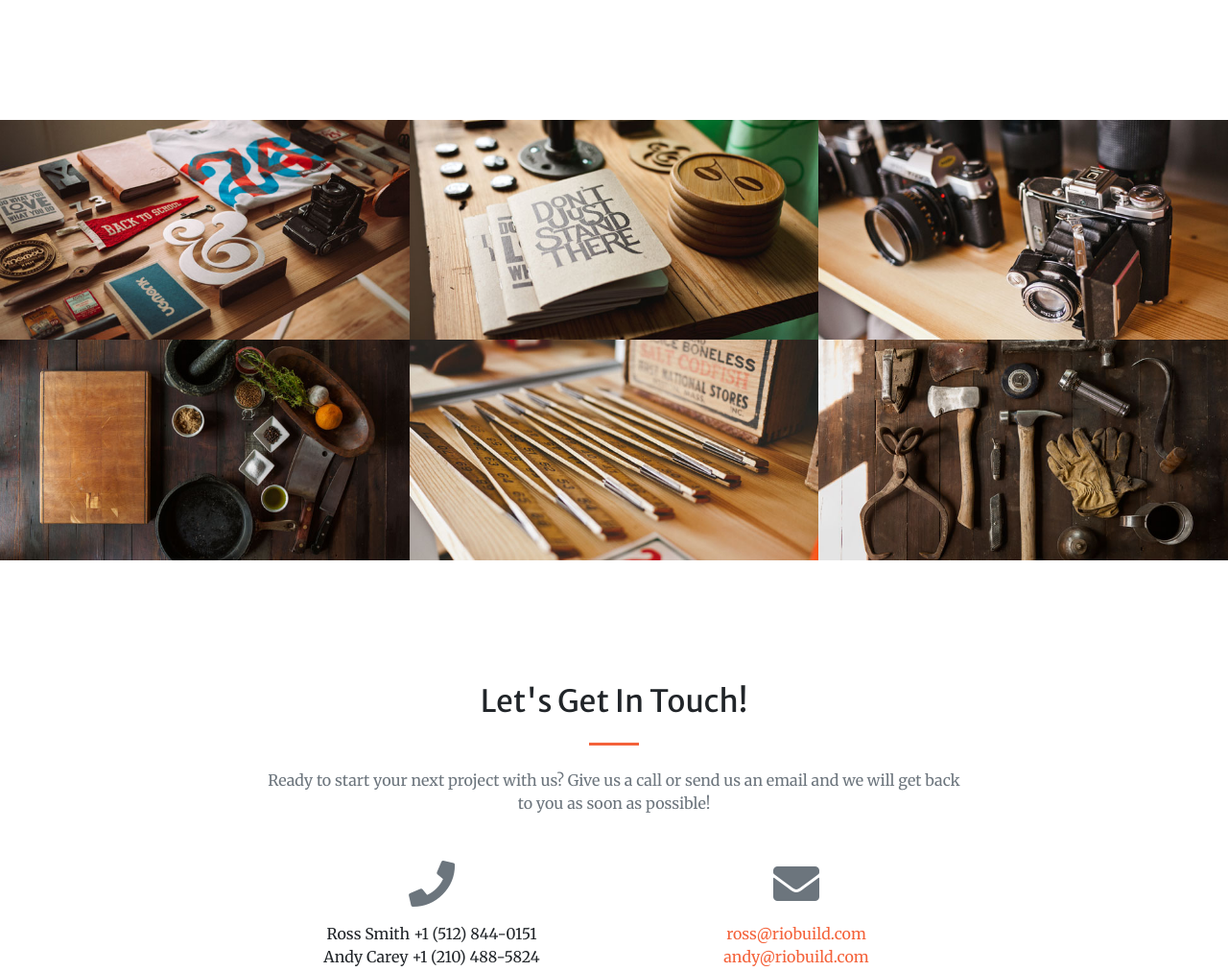
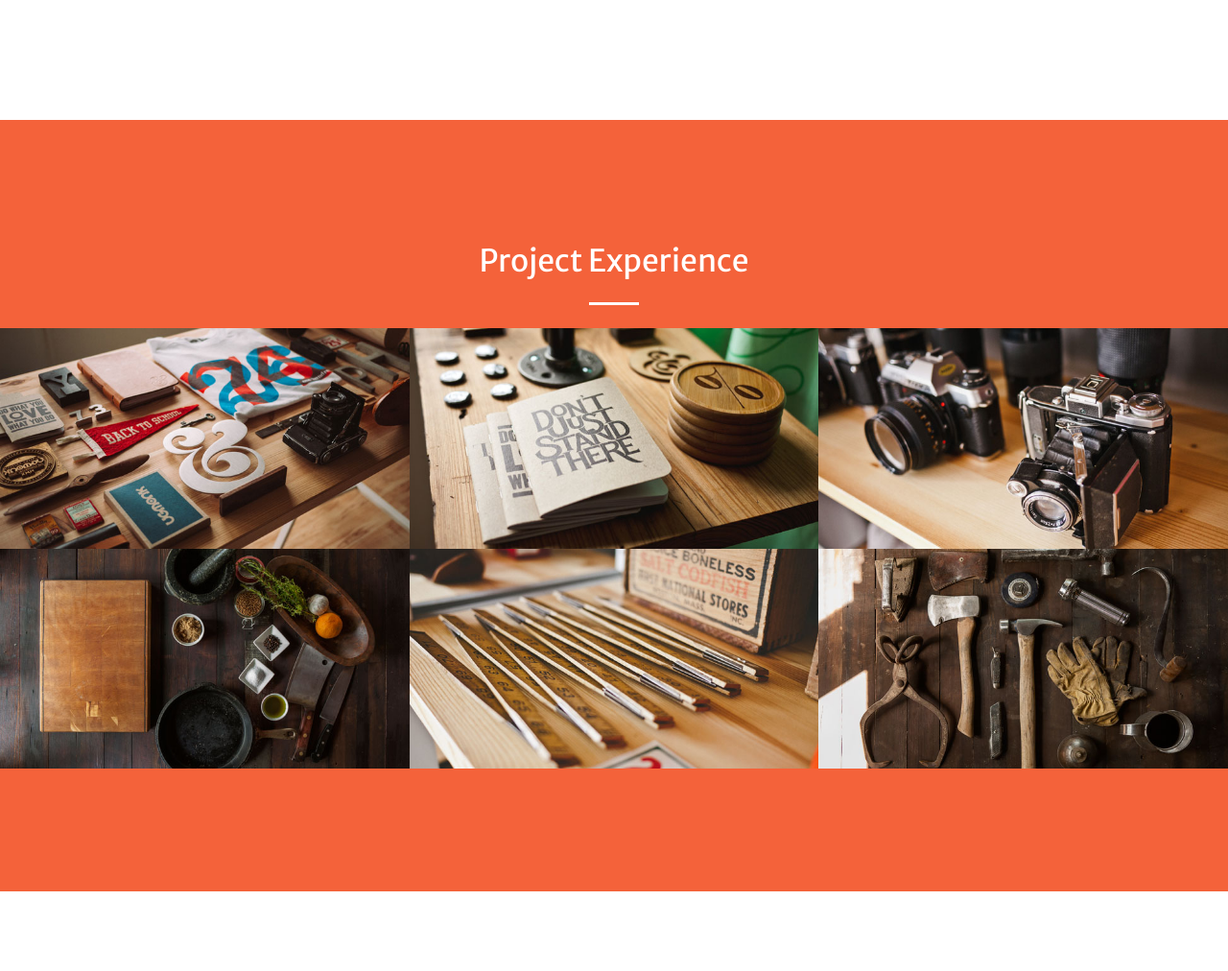
Before and after one commit to jcarey987/RioBuild, a website with bundled scripts: page index.html in a window 1280 px wide. Shown: the part 2527-3539 px from the top of the page at 96% size. Built offline with nearby package versions, Linux system fonts and the light colour scheme.

Commit message:
Updated photos, icons, and filler info on RioBuild

```diff
--- a/index.html
+++ b/index.html
@@ -140,8 +140,10 @@
   </section>
 
   <!-- Portfolio Section -->
-  <section id="portfolio">
+  <section id="portfolio" class="page-section bg-primary">
     <div class="container-fluid p-0">
+      <h2 class="text-center text-white mt-0">Project Experience</h2>
+      <hr class="divider light my-4">
       <div class="row no-gutters">
         <div class="col-lg-4 col-sm-6">
           <a class="portfolio-box" href="img/portfolio/fullsize/1.jpg">
```
